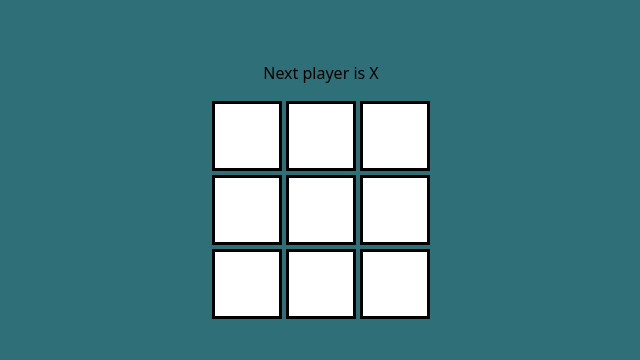
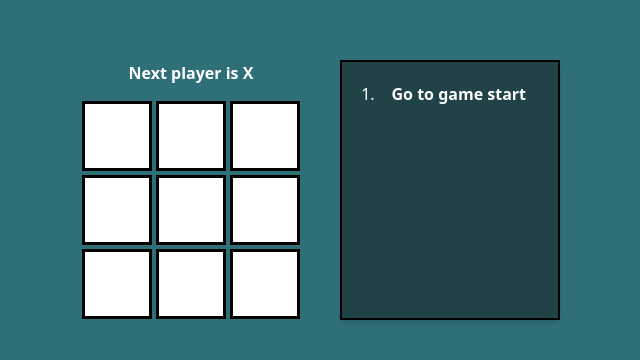
Before and after one commit to Framzy/React-Tic-Tac-Toe, a React (Vite) app: page / in a window 1280 px wide. Shown: the part 210-570 px from the top of the page, without its empty margins (319-959 px from the left). Built offline with nearby package versions, Linux system fonts and the light colour scheme.

Commit message:
Update Game for adding game history and refactoring the code

```diff
--- a/src/Board.jsx
+++ /dev/null
@@ -1,70 +0,0 @@
-import { useState } from "react";
-
-function Square({ value, onSquareClick }) {
-  return (
-    <button className="square" onClick={onSquareClick}>
-      {value}
-    </button>
-  );
-
-}
-
-
-export default function Board() {
-  const [squares, setSquares] = useState(Array(9).fill(null));
-  const [xIsNext, setXIsNext] = useState(true);
-
-  function handleClick(i) {
-    if (squares[i] || calculateWinner(squares)) return;
-
-    const nextSquares = squares.slice();
-    nextSquares[i] = xIsNext ? "X" : "O";
-    setSquares(nextSquares);
-    setXIsNext(!xIsNext);
-  }
-
-  const winner = calculateWinner(squares);
-  let status;
-  status = winner
-    ? `Winner is ${winner}`
-    : `Next player is ${xIsNext ? "X" : "O"}`;
-
-  console.log(status);
-
-  return (
-    <>
-      <div className="status mb-4">{status}</div>
-      <div className="board grid grid-cols-3 gap-1">
-        {squares.map((square, index) => (
-          <Square
-            key={index}
-            value={square}
-            onSquareClick={() => handleClick(index)}
-          />
-        ))}
-      </div>
-    </>
-  );
-}
-
-function calculateWinner(squares) {
-  const lines = [
-    [0, 1, 2],
-    [3, 4, 5],
-    [6, 7, 8],
-    [0, 3, 6],
-    [1, 4, 7],
-    [2, 5, 8],
-    [0, 4, 8],
-    [2, 4, 6],
-  ];
-
-  for (let i = 0; i < lines.length; i++) {
-    const [a, b, c] = lines[i];
-    if (squares[a] && squares[a] === squares[b] && squares[a] === squares[c]) {
-      return squares[a];
-    }
-  }
-
-  return false;
-}
--- /dev/null
+++ b/src/Game.jsx
@@ -0,0 +1,116 @@
+import { useState } from "react";
+
+function Square({ value, onSquareClick }) {
+  return (
+    <button className="square" onClick={onSquareClick}>
+      {value}
+    </button>
+  );
+}
+
+function Board({ xIsNext, squares, onPlay }) {
+  function handleClick(i) {
+    if (squares[i] || calculateWinner(squares)) return;
+
+    const nextSquares = squares.slice();
+    nextSquares[i] = xIsNext ? "X" : "O";
+
+    onPlay(nextSquares);
+  }
+
+  const winner = calculateWinner(squares);
+  let status;
+  status = winner
+    ? `Winner is ${winner}`
+    : `Next player is ${xIsNext ? "X" : "O"}`;
+
+  console.log(status);
+
+  return (
+    <>
+      <div className="status mb-4 font-bold text-[#ffffff]">{status}</div>
+      <div className="board grid grid-cols-3 gap-1">
+        {squares.map((square, index) => (
+          <Square
+            key={index}
+            value={square}
+            onSquareClick={() => handleClick(index)}
+          />
+        ))}
+      </div>
+    </>
+  );
+}
+
+export default function Game() {
+  const [history, setHistory] = useState([Array(9).fill(null)]);
+  const [currentMove, setCurrentMove] = useState(0);
+  const xIsNext = currentMove % 2 === 0;
+  const currentSquares = history[currentMove];
+
+  function jumpTo(nextMove) {
+    setCurrentMove(nextMove);
+  }
+
+  function handlePlay(nextSquares) {
+    const nextHistory = [...history.slice(0, currentMove + 1), nextSquares];
+    setHistory(nextHistory);
+    setCurrentMove(nextHistory.length - 1);
+  }
+
+  const moves = history.map((squares, move) => {
+    let description;
+
+    if (move > 0) {
+      description = "Go to move #" + move;
+    } else {
+      description = "Go to game start";
+    }
+
+    return (
+      <li key={move}>
+        <button
+          className="button-move rounded-2xl  font-semibold"
+          onClick={() => jumpTo(move)}
+        >
+          {description}
+        </button>
+      </li>
+    );
+  });
+
+  return (
+    <div className="game flex flex-row justify-center items-center gap-10 h-screen bg-[#2f7078]">
+      <div className="game-board text-center">
+        <Board xIsNext={xIsNext} squares={currentSquares} onPlay={handlePlay} />
+      </div>
+      <div className="game-info bg-[#1f4347] flex  justify-center w-55 min-h-65 max-h-65 overflow-y-auto p-4 border-2 shadow-md ">
+        <ol className="list-decimal list-inside space-y-2 text-[#ffffff] ">
+          {moves}
+        </ol>
+      </div>
+    </div>
+  );
+}
+
+function calculateWinner(squares) {
+  const lines = [
+    [0, 1, 2],
+    [3, 4, 5],
+    [6, 7, 8],
+    [0, 3, 6],
+    [1, 4, 7],
+    [2, 5, 8],
+    [0, 4, 8],
+    [2, 4, 6],
+  ];
+
+  for (let i = 0; i < lines.length; i++) {
+    const [a, b, c] = lines[i];
+    if (squares[a] && squares[a] === squares[b] && squares[a] === squares[c]) {
+      return squares[a];
+    }
+  }
+
+  return false;
+}
--- a/src/index.css
+++ b/src/index.css
@@ -5,4 +5,18 @@
     @apply w-12 h-12 p-8 flex items-center justify-center text-2xl font-bold text-[#000000] bg-[#ffffff]
     border-3 border-[#000000] hover:bg-[#164950] hover:text-[#ffffff] cursor-pointer;
   }
+  .button-move {
+    @apply w-40 h-8 cursor-pointer;
+  }
 }
+.game-info::-webkit-scrollbar {
+  width: 5px;
+}
+.game-info::-webkit-scrollbar-thumb {
+  background: #ffffff;
+  border-radius: 10px;
+  -webkit-border-radius: 10px;
+  -moz-border-radius: 10px;
+  -ms-border-radius: 10px;
+  -o-border-radius: 10px;
+}
--- a/src/main.jsx
+++ b/src/main.jsx
@@ -1,12 +1,10 @@
 import { StrictMode } from "react";
 import { createRoot } from "react-dom/client";
 import "./index.css";
-import Board from "./Board.jsx";
+import Game from "./Game.jsx";
 
 createRoot(document.getElementById("root")).render(
   <StrictMode>
-    <div className="flex flex-col justify-center items-center h-screen bg-[#2f7078]">
-      <Board />
-    </div>
+    <Game />
   </StrictMode>
 );
```
